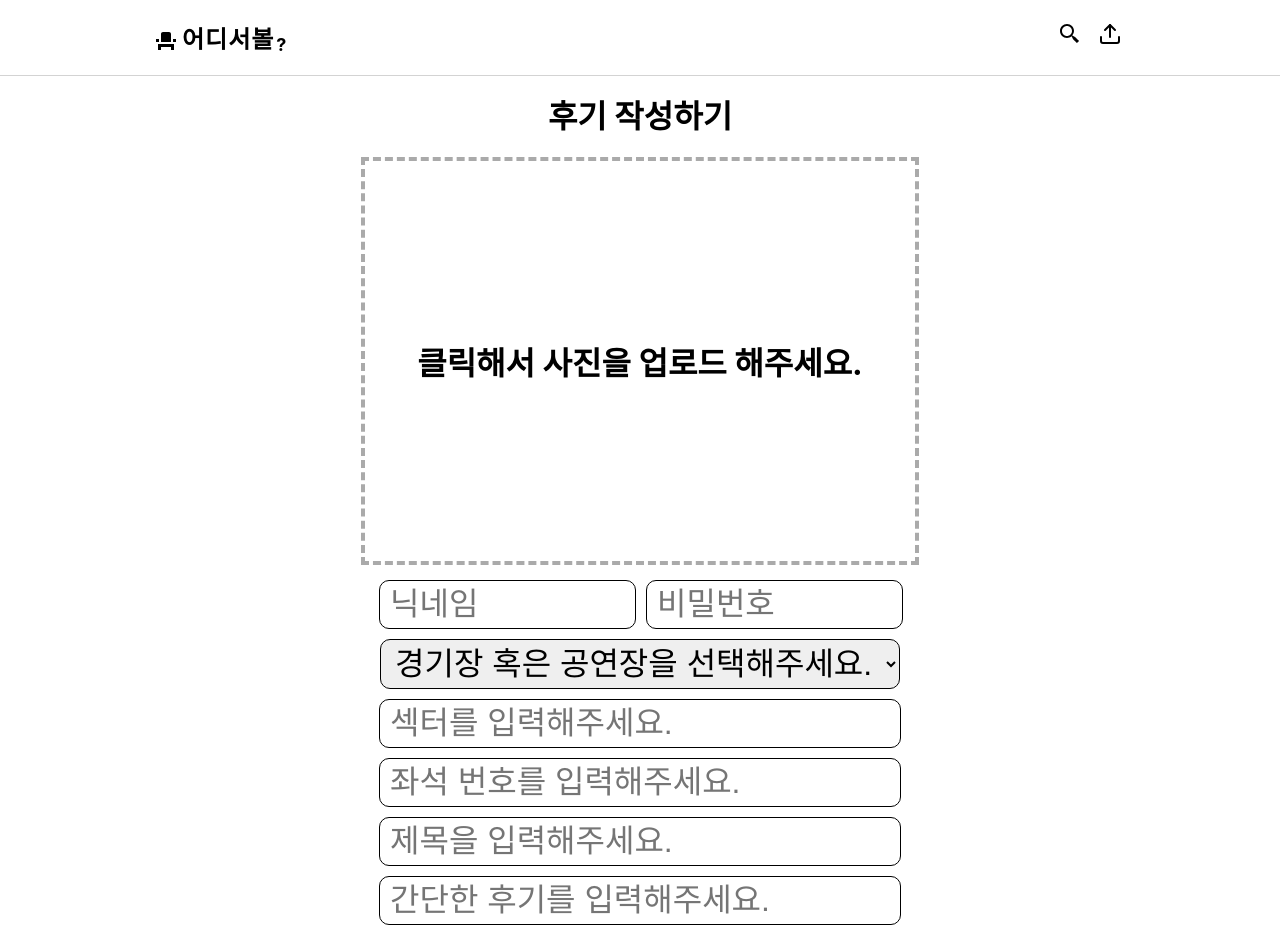
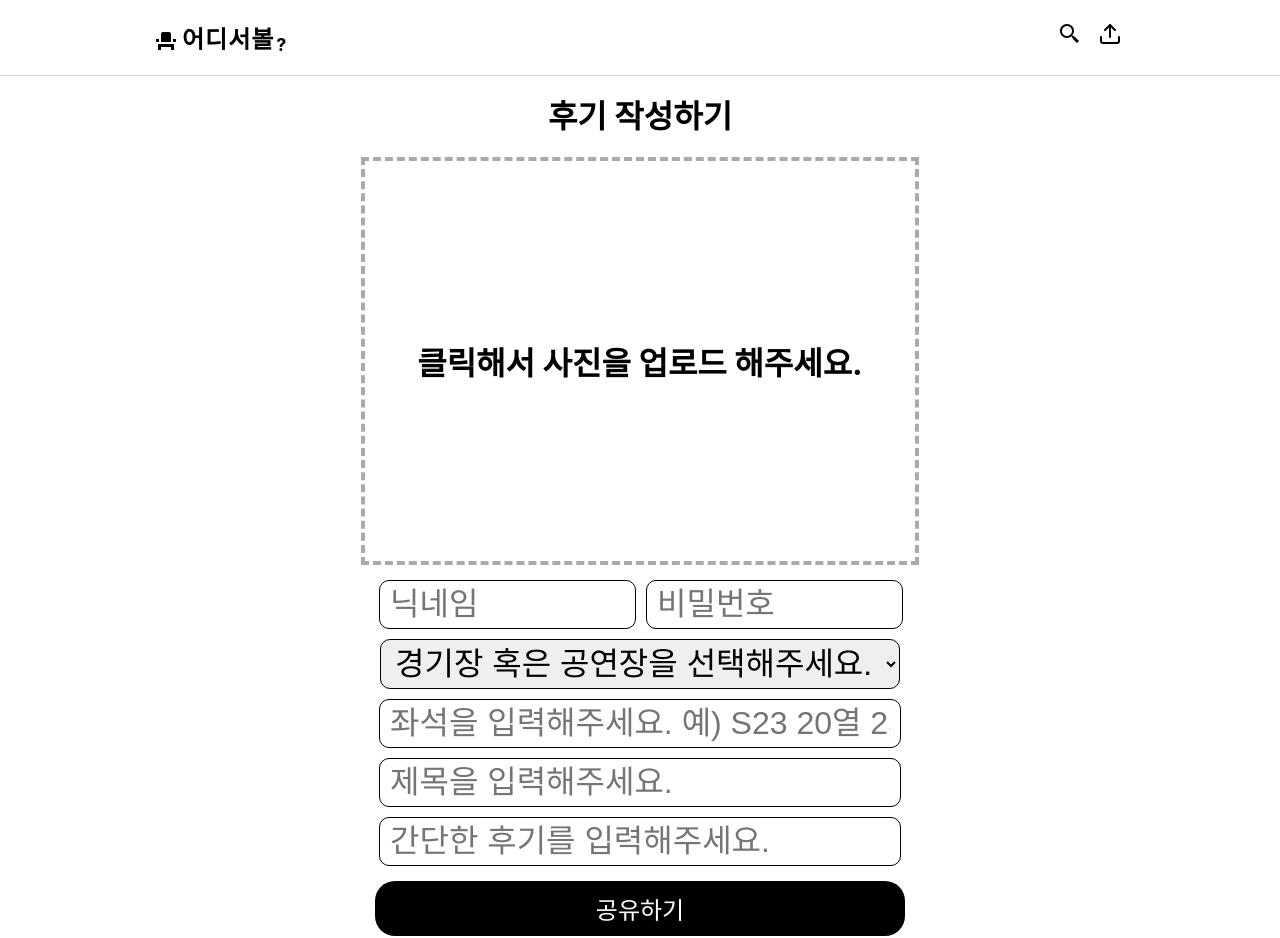
Before and after one commit to OneEpitome/WBProject, a React (Create React App) app in the folder Frontend/wb-project/: page /upload in a window 1280 px wide. Shown: the top 938 px of the page. Built offline with nearby package versions, Linux system fonts and the light colour scheme.

Commit message:
Update UploadForm.jsx

```diff
--- a/Frontend/wb-project/src/components/Upload/UploadForm.jsx
+++ b/Frontend/wb-project/src/components/Upload/UploadForm.jsx
@@ -104,8 +104,7 @@ export default function UploadForm() {
       formData.append("title", values.title);
       formData.append("content", values.content);
       formData.append("venue", values.venue);
-      formData.append("sector", values.sector);
-      formData.append("seatNumber", values.seatNumber);
+      formData.append("seat", values.seat);
       // formData.append("seatId", values.seatId);
       // formData.append("memberId", values.memberId);
       formData.append("imageFile", values.imageFile); // 파일 추가
@@ -122,12 +121,11 @@ export default function UploadForm() {
       // alert(data);
       alert(data);
     },
-    validate: ({ seatId, venue, sector, seatNumber, imageFile, nickname, password }) => {
+    validate: ({ seatId, venue, seat, imageFile, nickname, password }) => {
       const errors = {};
       // if (!seatId) errors.seatId = "⬆️ 좌석 정보를 입력해주세요!";
       if (!venue) errors.venue = "⬆️ 경기장 혹은 공연장을 선택해주세요!";
-      if (!sector) errors.sector = "⬆️ 섹터를 입력해주세요!";
-      if (!seatNumber) errors.seatNumber = "⬆️ 좌석번호를 입력해주세요!";
+      if (!seat) errors.seat = "⬆️ 좌석정보를 입력해주세요!";
       if (!imageFile) errors.imageFile = "⬆️ 좌석 이미지를 업로드해주세요!";
       if (!nickname) errors.nickname = "⬆️ 닉네임을 입력해주세요!";
       if (!password) errors.password = "⬆️ 비밀번호를 입력해주세요!";
@@ -199,19 +197,10 @@ export default function UploadForm() {
         <InputBox>
           <Input
             type='string'
-            name='sector'
-            placeholder='섹터를 입력해주세요.'
+            name='seat'
+            placeholder='좌석을 입력해주세요. 예) S23 20열 23'
           />
-          <WarningMessage>{errors.sector}</WarningMessage>
-        </InputBox>
-        <InputBox>
-          <Input
-            type="number"
-            name="seatNumber"
-            placeholder="좌석 번호를 입력해주세요."
-            onChange={handleChange}
-          />
-          <WarningMessage>{errors.seatNumber}</WarningMessage>
+          <WarningMessage>{errors.seat}</WarningMessage>
         </InputBox>
         <InputBox>
           <Input
```
